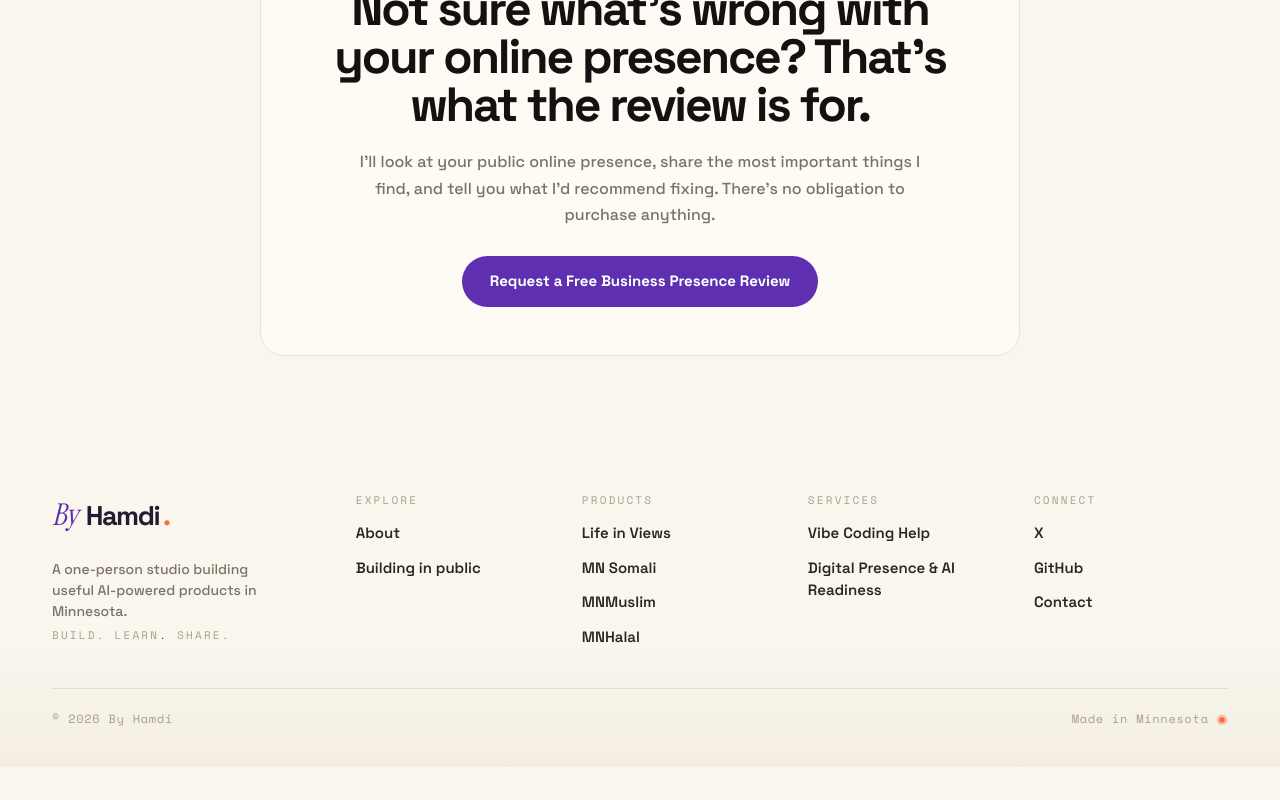
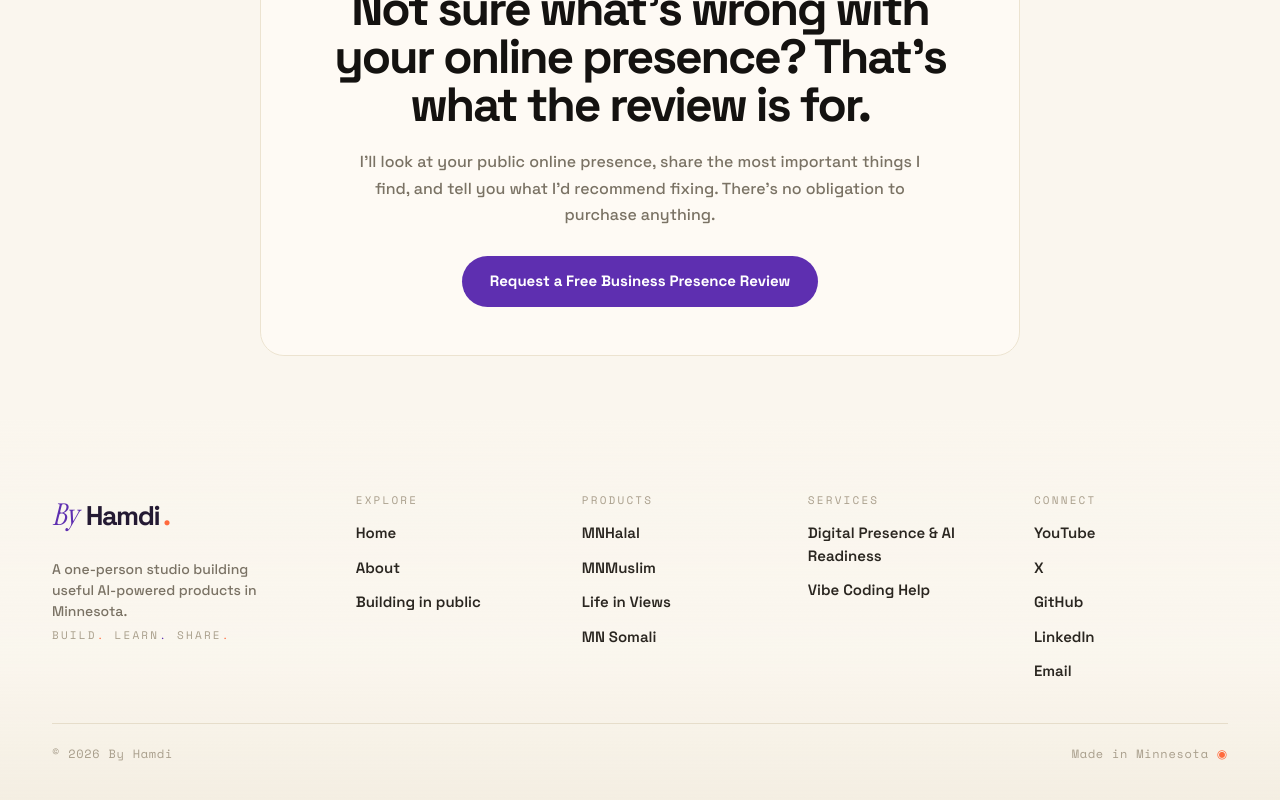
Before and after one commit to hamdi2008/byhamdi, a Next.js app: page /business in a window 1280 px wide. Shown: the part 5485-6285 px from the top of the page. Before the commit the page ends 6252 px from the top, so only its background shows below. Built offline with nearby package versions, Linux system fonts and the light colour scheme.

Commit message:
Refine footer navigation and contact links

```diff
--- a/src/content/site.ts
+++ b/src/content/site.ts
@@ -5,8 +5,7 @@ export const brand = {
   name: "By Hamdi",
   wordmarkPrefix: "By",
   wordmarkName: "Hamdi",
-  description:
-    "A one-person studio building useful AI-powered products in Minnesota.",
+  description: "A one-person studio building useful AI-powered products in Minnesota.",
 };
 
 export const taglineWords = [
@@ -15,19 +14,14 @@ export const taglineWords = [
   { text: "Share", accentColor: "orange" as const },
 ];
 
-export const contact = {
-  email: "hamdi2008@gmail.com",
-  ctaLabel: "Contact",
-};
-
-export const nav = {
-  contact: { label: "Contact", href: `mailto:${contact.email}` },
-};
+export const contact = { email: "hello@byhamdi.com", ctaLabel: "Contact" };
+export const nav = { contact: { label: "Contact", href: `mailto:${contact.email}` } };
 
 export const socials = {
   youtube: "https://www.youtube.com/@hamdimohamud08",
   github: "https://github.com/hamdi2008",
   x: "https://x.com/hamdimahmuud",
+  linkedin: "https://www.linkedin.com/in/hamdi-hassan-ai/",
 };
 
 export const products = [
@@ -39,22 +33,27 @@ export const products = [
 
 export const footerNav = {
   explore: [
+    { label: "Home", href: "/#top" },
     { label: "About", href: "/#about" },
     { label: "Building in public", href: "/#building" },
   ],
-  products,
+  products: [
+    { label: "MNHalal", href: "https://www.mnhalal.com/" },
+    { label: "MNMuslim", href: "https://www.mnmuslim.com/" },
+    { label: "Life in Views", href: "https://lifeinviews.com" },
+    { label: "MN Somali", href: "https://www.mnsomalis.com/" },
+  ],
   services: [
+    { label: "Digital Presence & AI Readiness", href: "/business" },
     { label: "Vibe Coding Help", href: "/vibe-coding-help" },
-    { label: "Digital Presence & AI Readiness", href: "/business" },
   ],
   connect: [
+    { label: "YouTube", href: socials.youtube },
     { label: "X", href: socials.x },
     { label: "GitHub", href: socials.github },
-    { label: "Contact", href: `mailto:${contact.email}` },
+    { label: "LinkedIn", href: socials.linkedin },
+    { label: "Email", href: `mailto:${contact.email}` },
   ],
 };
 
-export const footer = {
-  copyright: `© ${new Date().getFullYear()} By Hamdi`,
-  madeIn: "Made in Minnesota",
-};
+export const footer = { copyright: `© ${new Date().getFullYear()} By Hamdi`, madeIn: "Made in Minnesota" };
```
